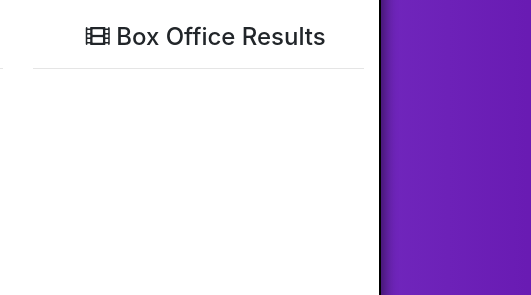
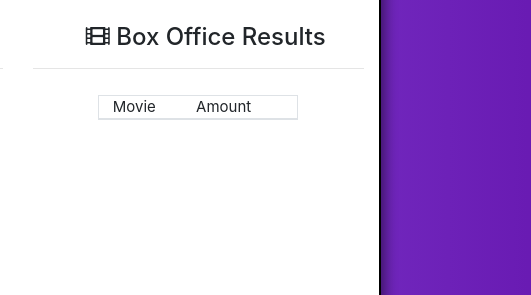
Before and after one commit to A-Dicer/SummerSumChallenge, a website: page index.html in a window 1280 px wide. Shown: the part 116-411 px from the top of the page, 622-1153 px from the left. Drawn offline with nearby package versions, Linux system fonts and the light colour scheme; no server answers.

Commit message:
movie size

```diff
--- a/index.html
+++ b/index.html
@@ -54,8 +54,15 @@
               <h4 class="text-center title"><i class="fas fa-film" id="box"></i> Box Office Results</h4>
               <hr>
               <div class="row" id="boxOffice">
-                <table class='table table-striped border'>
+                <table class='table table-sm table-striped border movies'>
                   <tbody>
+                      <thead class="">
+                          <tr>
+                            <th scope="col"></th>
+                            <th scope="col">Movie</th>
+                            <th scope="col">Amount</th>
+                          </tr>
+                        </thead>
 
                   </tbody>
                 </table>
--- a/public/assets/css/style.css
+++ b/public/assets/css/style.css
@@ -48,11 +48,12 @@ p { padding-left: 15px }
 	max-width: 725px
 }
 
-#boxOffice {
+.td-max{ max-width: 200px }
+
+.movies {
+	max-width: 200px;
+	margin: 10px auto;
 	font-size: 15px;
-	max-width: 375px;
-	margin: 0 auto 25px;
-	padding-left: 15px
 }
 
 .title { padding-left: 15px }
@@ -85,7 +86,7 @@ p { padding-left: 15px }
 
 .guru { width: 10px; position: relative; right: -20px }
 
-.table td, .table th { padding: 0 3px }
+.table td, .table th { padding: 0 3px; border-top: 0}
 
 #playerImg {
 	border-radius: 100%;
--- a/public/assets/javascript/boxOffice.js
+++ b/public/assets/javascript/boxOffice.js
@@ -6,7 +6,7 @@ $.ajax({
         $("tbody").append(
             "<tr>" +
                 "<th scope='row'>" + (i+1) + "</th>" +
-                "<td class='text-truncate'>" + item.title + "</td>" +
+                "<td class='text-truncate td-max' >" + item.title + "</td>" +
                 "<td>" + item.amount + "</td>" +
             "</tr>"
         );
```
Also changed, not shown: 1 other file.
